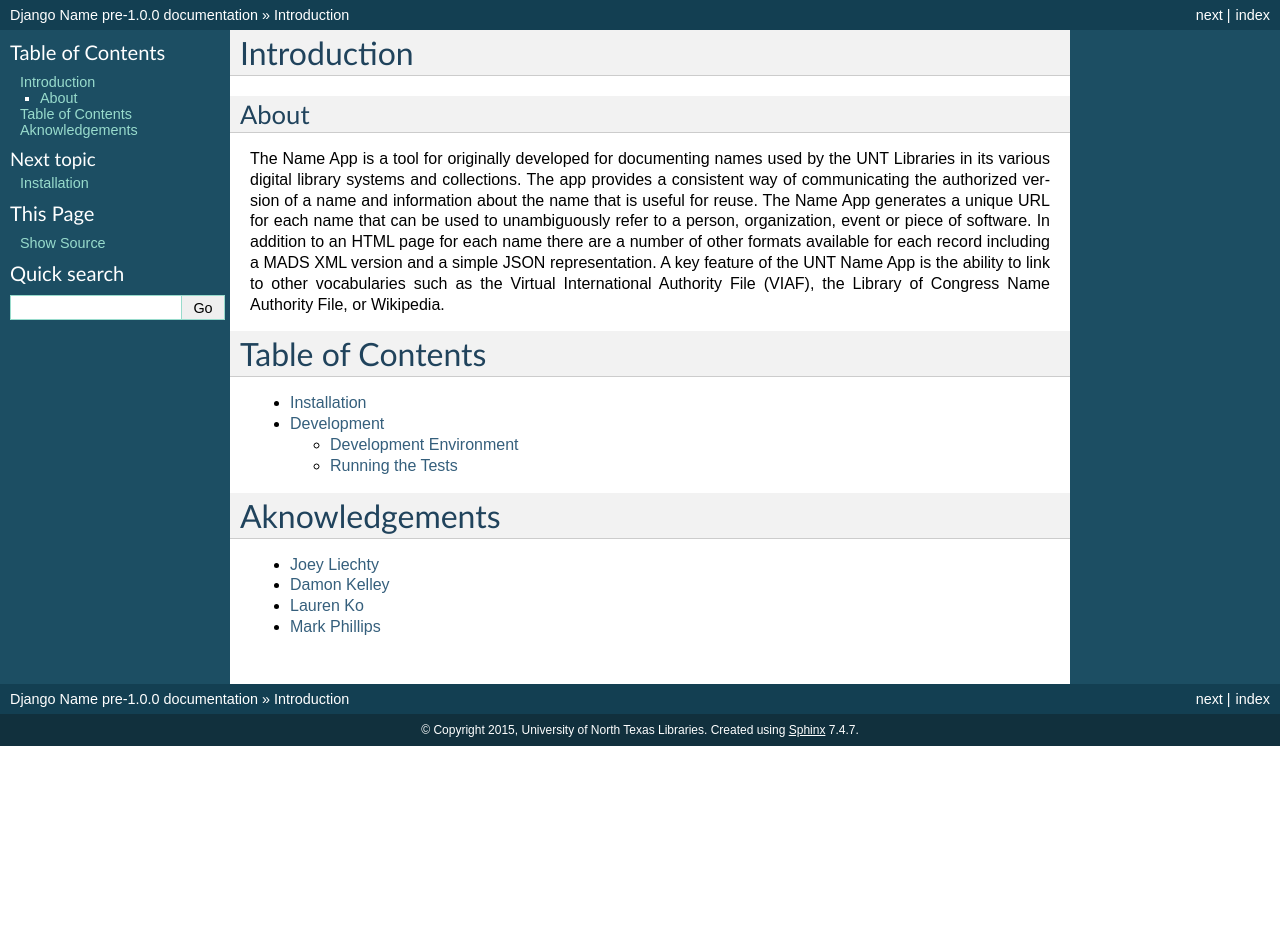
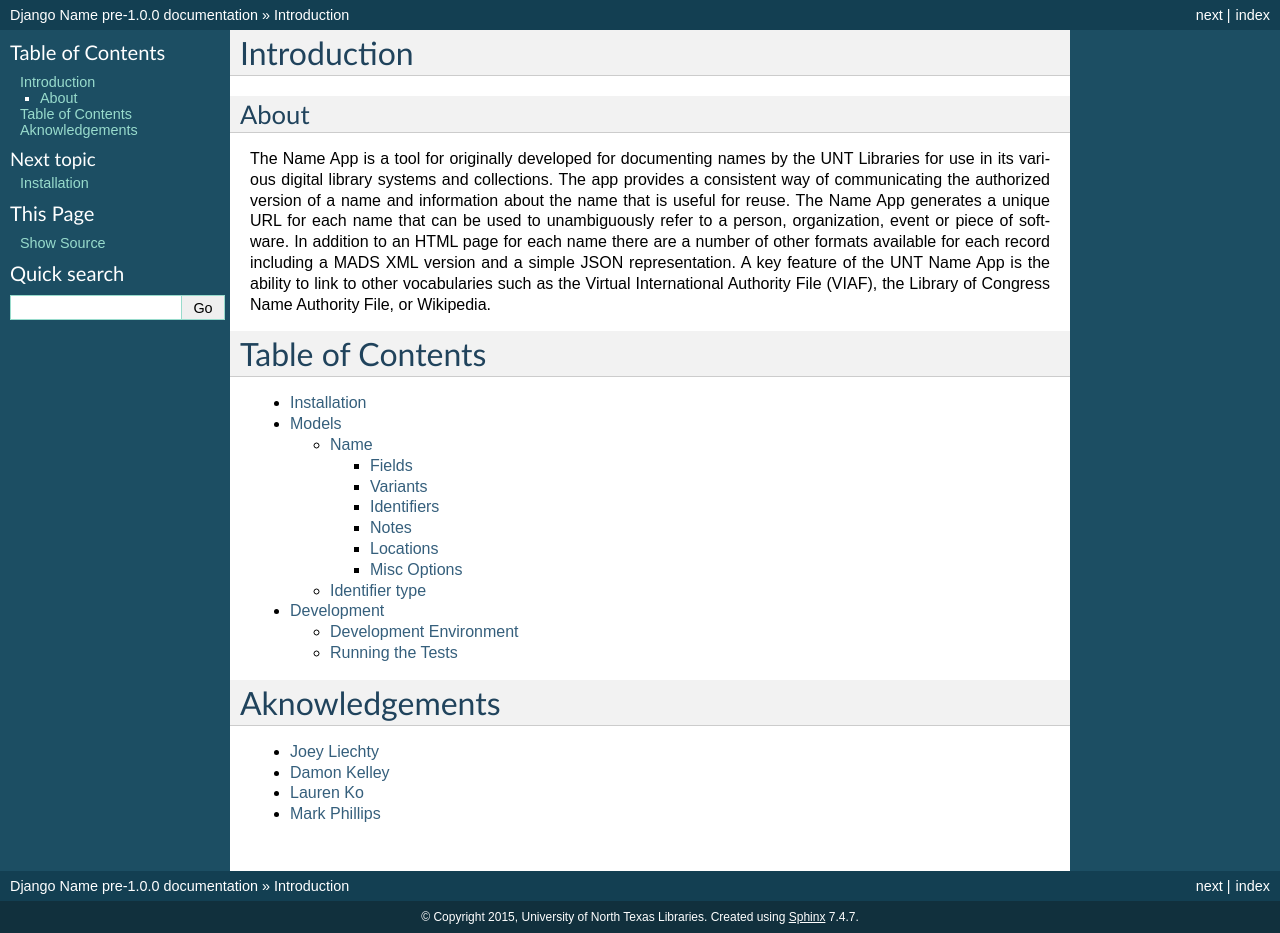
Before and after one commit to unt-libraries/django-name, a Sphinx documentation site: the page built from docs/index.rst, in a window 1280 px wide. Built offline with Sphinx 7.4.7, drawn with Linux system fonts in a browser that asks for light colours; pages that are not in the unit, such as notebooks, are missing from menus; before the commit the page ends 900 px from its top, so only the background shows below that; some of the changed lines change nothing that is shown.

Commit message:
Adds a page about the models.

```diff
--- a/docs/index.rst
+++ b/docs/index.rst
@@ -9,7 +9,7 @@
 About
 -----
 
-The Name App is a tool for originally developed for documenting names used by the UNT Libraries in its various digital library systems and collections. The app provides a consistent way of communicating the authorized version of a name and information about the name that is useful for reuse. The Name App generates a unique URL for each name that can be used to unambiguously refer to a person, organization, event or piece of software. In addition to an HTML page for each name there are a number of other formats available for each record including a MADS XML version and a simple JSON representation. A key feature of the UNT Name App is the ability to link to other vocabularies such as the Virtual International Authority File (VIAF), the Library of Congress Name Authority File, or Wikipedia.
+The Name App is a tool for originally developed for documenting names by the UNT Libraries for use in its various digital library systems and collections. The app provides a consistent way of communicating the authorized version of a name and information about the name that is useful for reuse. The Name App generates a unique URL for each name that can be used to unambiguously refer to a person, organization, event or piece of software. In addition to an HTML page for each name there are a number of other formats available for each record including a MADS XML version and a simple JSON representation. A key feature of the UNT Name App is the ability to link to other vocabularies such as the Virtual International Authority File (VIAF), the Library of Congress Name Authority File, or Wikipedia.
 
 Table of Contents
 =================
@@ -18,6 +18,7 @@
    :maxdepth: 2
 
   installation
+  models
   development
 
 
--- /dev/null
+++ b/docs/models.rst
@@ -0,0 +1,65 @@
+
+======
+Models
+======
+
+Name
+----
+Name objects have a variety configurable options.
+
+Fields
+''''''
+
+``Name Type`` - One of `Personal`, `Organization`, `Software`, `Building`, or `Event`
+
+``Biography`` - Markdown enable biography of the personal the Name record represents.
+
+``Begin`` - The starting date for the Name record. This will be different for each Name Type, for instance, this field would be the birth date for a `Personal` name, and the erected date for a `Building` name.
+
+``End`` - Similar to ``Begin``
+
+``Disambiguation`` - Clarification to whom or what the record pertains.
+
+
+Variants
+''''''''
+Variants are additional ways that the Name can be displayed.
+
+Options include:
+
+- `Acronym`
+- `Abbreviation`
+- `Expansion`
+- `Translation`
+- `Other`
+
+Identifiers
+''''''''''''''
+The Identifier contains an type, (see `Identifier Type`), and value which is often represented as a permalink. For instance, the link to the person's Twitter profile would be an Identifier.
+
+Notes
+''''''
+Additional notes regarding the person or the Name record.
+
+Notes can be any of the following type:
+
+- `Biographical/Historical`
+- `Deletion Information`
+- `Nonpublic`
+- `Source`
+- `Other`
+
+Locations
+''''''''''
+Locations are represented by a pair of geographic coordinates, than enable some mapping features within the app. A Name's location may be either `current` or `former`, and a Name may only have one `current` location at any given time.
+
+Misc Options
+''''''''''''''
+
+Name records are capable of being merged with other Name records. Once merged with another record, any attempts to retrieve information about the merged record with redirect users to the Name record the was the target of the merge.
+
+
+Identifier type
+---------------
+
+Placeholder for information about the ``Identifier Type`` model.
```
